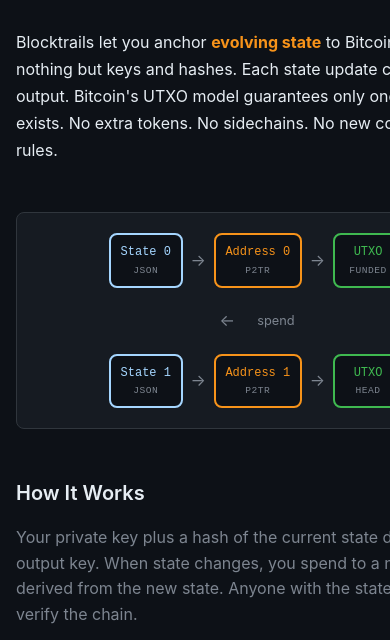
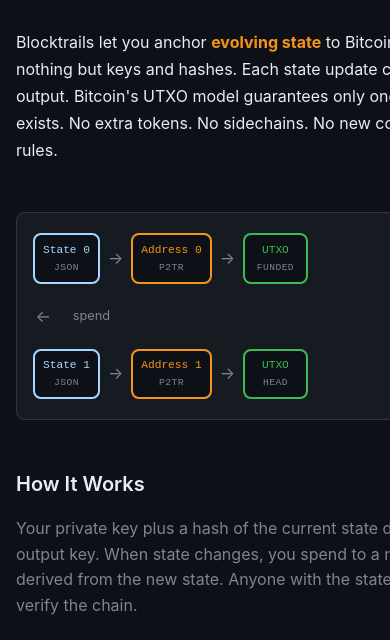
Before and after one commit to blocktrails/blocktrails.github.io, a plain HTML site: page index.html in a window 390 px wide. Shown: the part 160-800 px from the top of the page. Drawn offline with Linux system fonts and the light colour scheme.

Commit message:
Fix diagram horizontal scroll on mobile
Prevent diagram boxes from wrapping awkwardly on narrow screens
by using horizontal scroll with flex-wrap: nowrap instead.

```diff
--- a/index.html
+++ b/index.html
@@ -330,11 +330,18 @@
       }
       .diagram-row {
         gap: 0.35rem;
+        flex-wrap: nowrap;
+        justify-content: flex-start;
+      }
+      .visual-diagram {
+        overflow-x: auto;
+        padding: 1.25rem 1rem;
       }
       .d-box {
-        min-width: 70px;
-        padding: 0.5rem 0.6rem;
-        font-size: 0.75rem;
+        min-width: 65px;
+        padding: 0.4rem 0.5rem;
+        font-size: 0.7rem;
+        flex-shrink: 0;
       }
       .d-arrow {
         font-size: 1rem;
```
